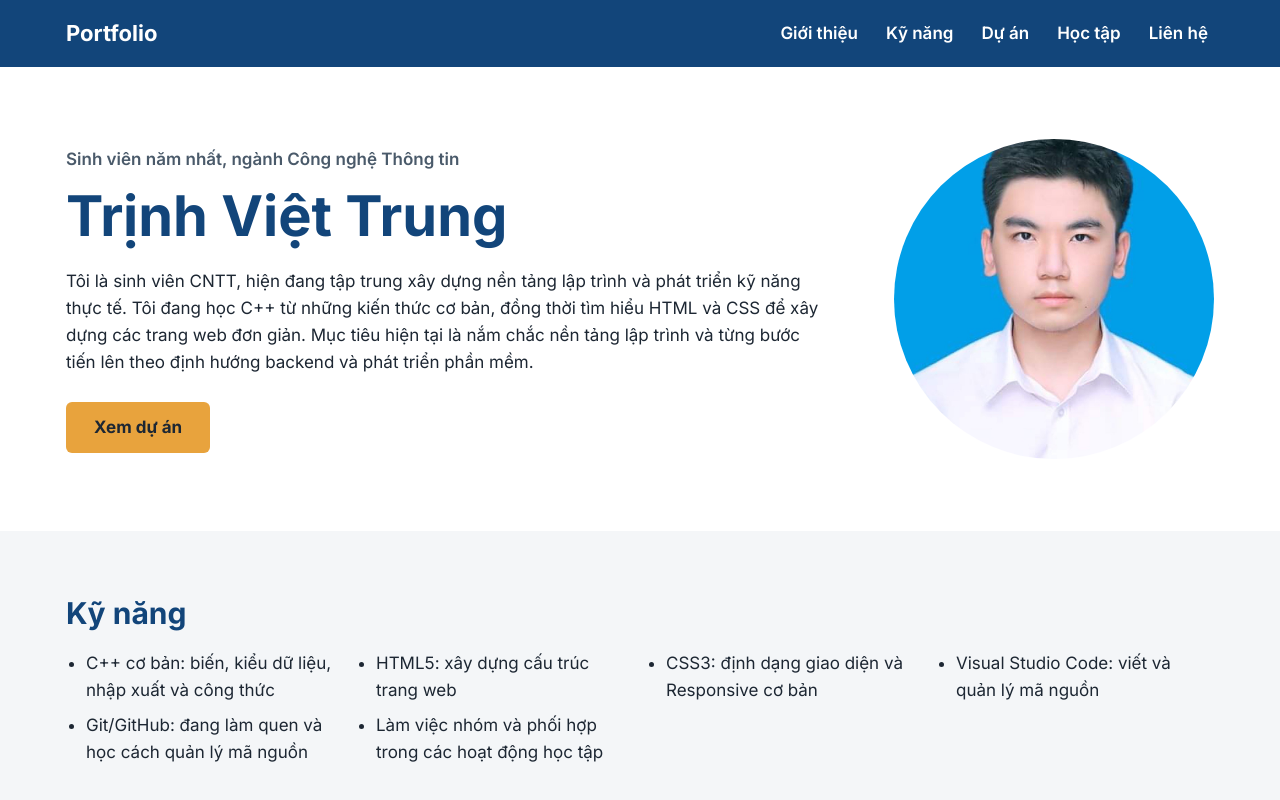
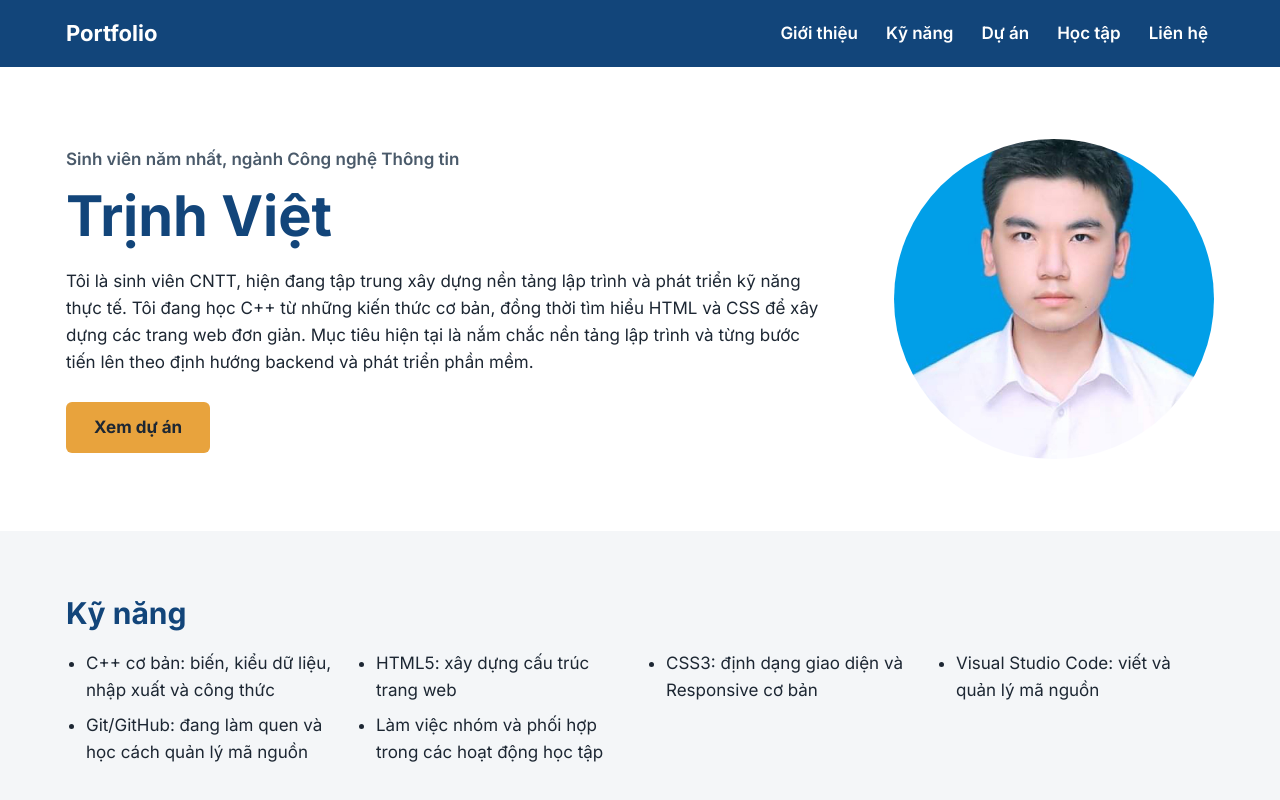
Before and after one commit to cryintvt/bao-cao-bai-tap-lon, a plain HTML site: page index.html in a window 1280 px wide. Shown: the top 800 px of the page. Drawn offline with Linux system fonts and the light colour scheme.

Commit message:
Fix HTML formatting and structure

```diff
--- a/index.html
+++ b/index.html
@@ -34,7 +34,7 @@
             Sinh viên năm nhất, ngành Công nghệ Thông tin
           </p>
 
-          <h1>Trịnh Việt Trung</h1>
+          <h1>Trịnh Việt</h1>
 
           <p>
             Tôi là sinh viên CNTT, hiện đang tập trung xây dựng nền tảng lập
```
